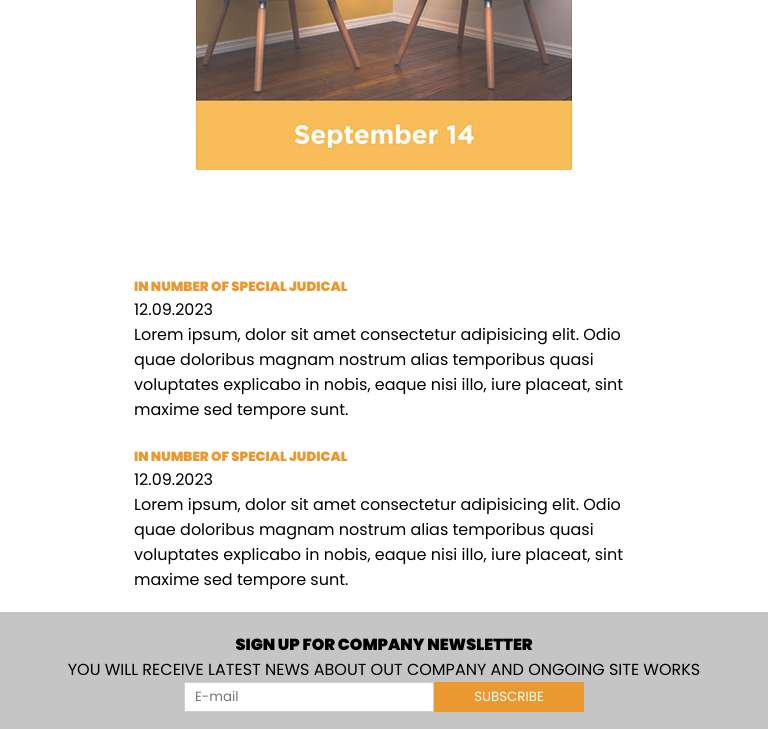
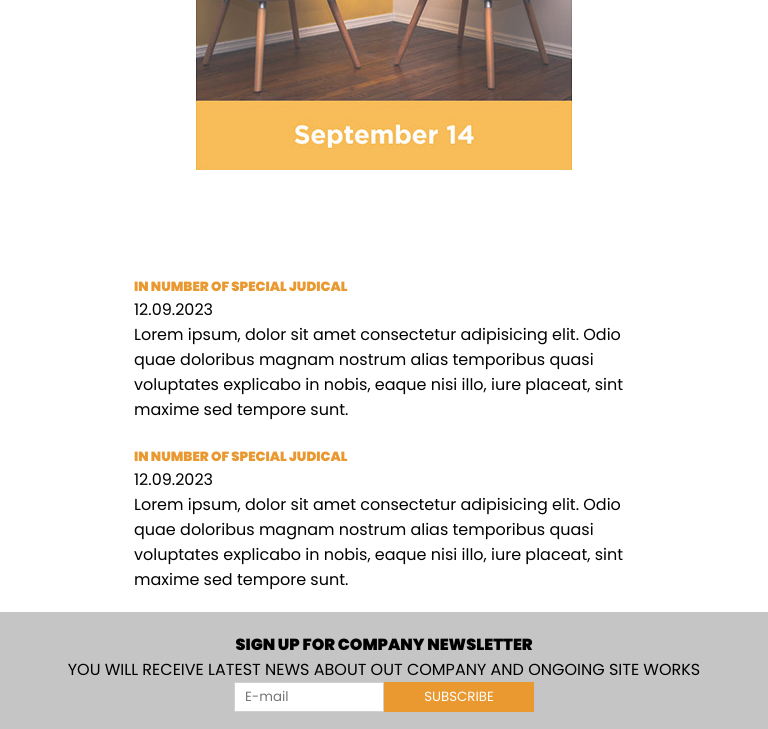
Before and after one commit to smurfdd/Responsive, a plain HTML site: page index.html in a window 768 px wide. Shown: the part 2323-3052 px from the top of the page. Drawn offline with Linux system fonts and the light colour scheme.

Commit message:
Update style.css

```diff
--- a/style.css
+++ b/style.css
@@ -520,6 +520,12 @@ form .text::placeholder {
     .gallery img {
         width: 150px;
     }
+      form .text {
+        margin: 0;
+        border-radius: 0;
+        width: 150px;
+        padding: 4px 0;
+     }
 }
 
 
```
